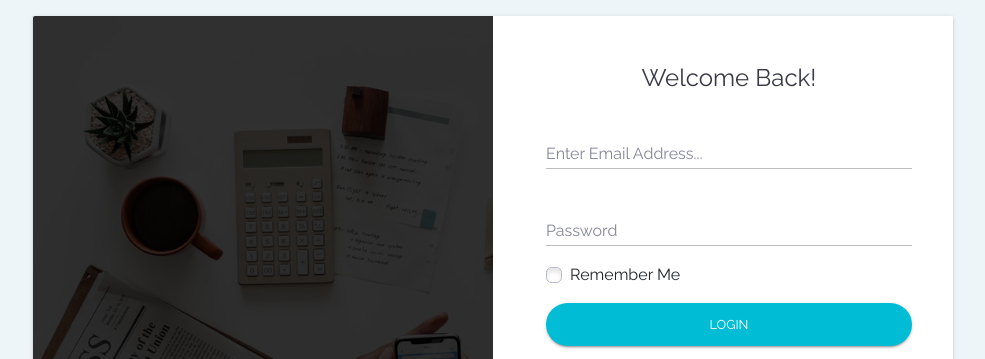
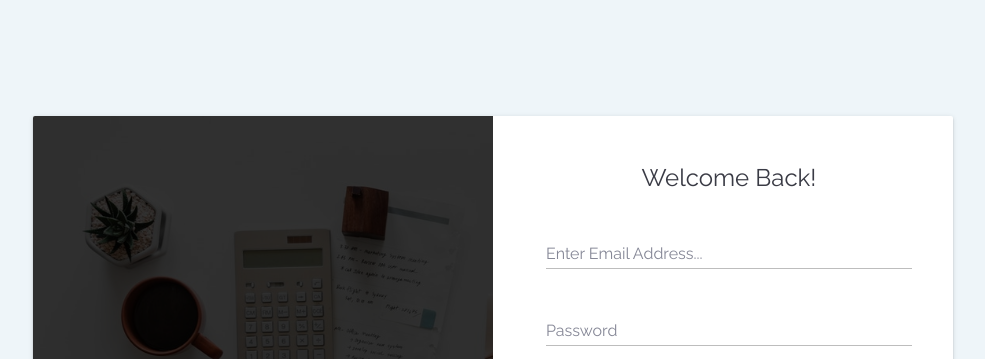
Before and after one commit to a7medsamirf/Medala-Admin, a plain HTML site: page login.html in a window 1280 px wide. Shown: the top 359 px of the page, without its empty margins (147-1132 px from the left). Drawn offline with Linux system fonts and the light colour scheme.

Commit message:
Update login.html

```diff
--- a/login.html
+++ b/login.html
@@ -39,7 +39,7 @@
   <div class="container">
     <div class="row justify-content-center">
       <div class="col-xl-10 col-lg-12 col-md-9">
-        <div class="card o-hidden border-0 shadow-lg my-5">
+        <div class="card o-hidden border-0 shadow-lg my-5" style="transform: translate(0px, 100px);">
           <div class="card-body p-0">
             <div class="row">
               <div class="col-lg-6 d-none d-lg-block bg-login-image">
```
